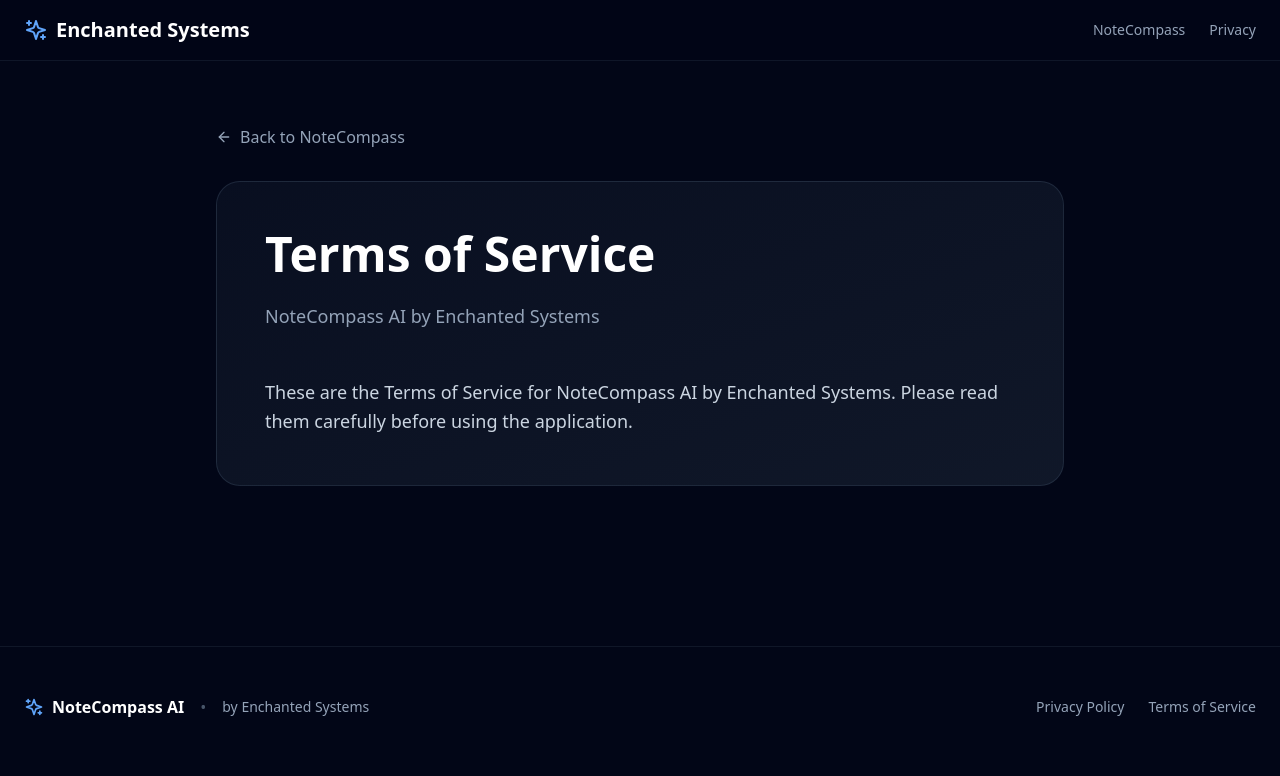
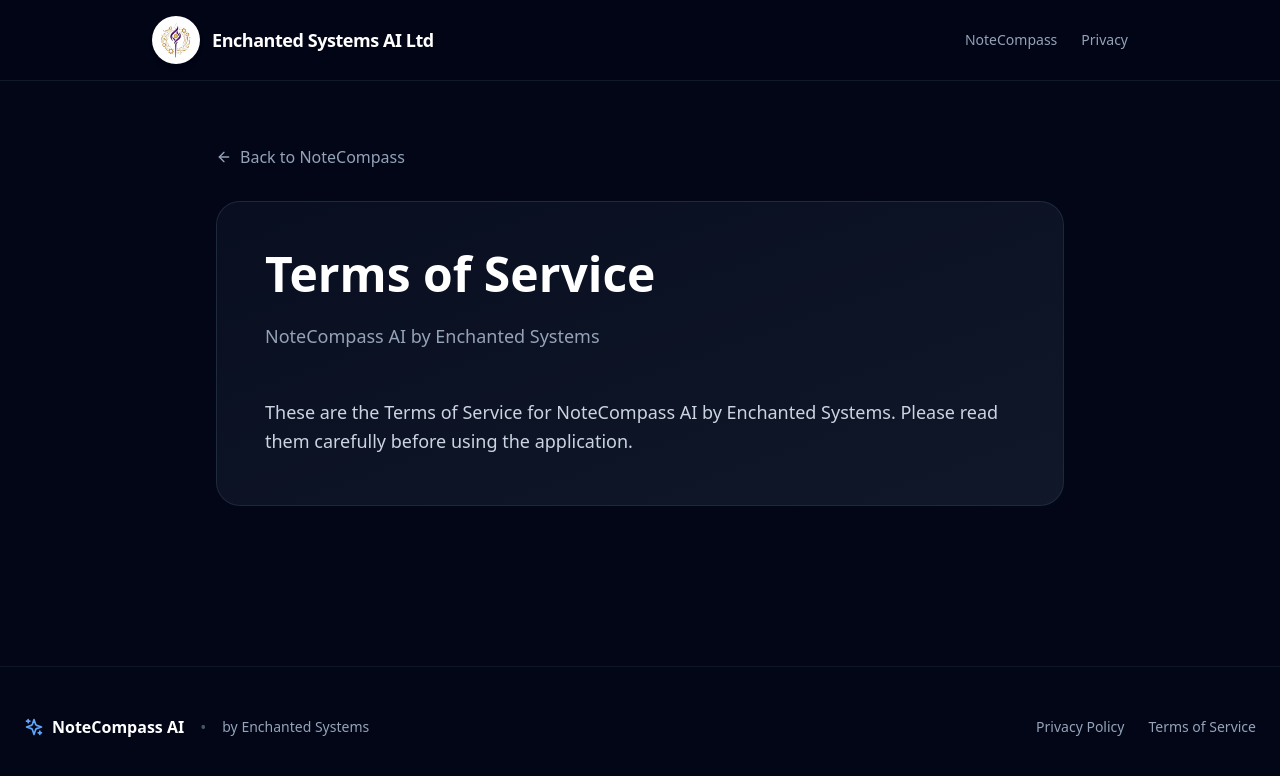
Before and after one commit to enchantedsystemsai/website, a React (Vite) app: page /notecompass/terms in a window 1280 px wide. Shown: the top 776 px of the page. Built offline with nearby package versions, Linux system fonts and the light colour scheme.

Commit message:
Update NoteCompassTerms.tsx

```diff
--- a/src/pages/NoteCompassTerms.tsx
+++ b/src/pages/NoteCompassTerms.tsx
@@ -4,13 +4,27 @@ import { Sparkles, ArrowLeft } from 'lucide-react';
 export default function NoteCompassTerms() {
   return (
     <div className="min-h-screen bg-slate-950 text-white">
-      <nav className="border-b border-slate-800/50 backdrop-blur-sm sticky top-0 z-50 bg-slate-950/80">
-        <div className="max-w-7xl mx-auto px-6 py-4 flex items-center justify-between">
-          <Link to="/" className="flex items-center gap-2 hover:opacity-80 transition-opacity">
-            <Sparkles className="w-6 h-6 text-blue-400" />
-            <span className="text-xl font-semibold">Enchanted Systems</span>
-          </Link>
-          <div className="flex items-center gap-6">
+{/* Navigation */}
+<nav className="border-b border-slate-800/60 sticky top-0 z-50 bg-slate-950/80 backdrop-blur-md">
+  <div className="max-w-5xl mx-auto px-6 py-4 flex items-center justify-between">
+    <Link
+      to="/"
+      className="flex items-center gap-3 group"
+    >
+      {/* Logo in a white circle */}
+      <div className="w-12 h-12 bg-white rounded-full flex items-center justify-center p-1.5 shadow-md transition-colors group-hover:bg-blue-100">
+        <img
+          src="/assets/EnchantedSystems_nobackground.png"
+          alt="Enchanted Systems Logo"
+          className="w-full h-full object-contain"
+        />
+      </div>
+
+      <span className="text-lg font-bold tracking-tight">
+        Enchanted Systems AI Ltd
+      </span>
+    </Link>
+    <div className="flex items-center gap-6 text-sm">
             <Link
               to="/notecompass"
               className="text-sm text-slate-400 hover:text-white transition-colors"
```
